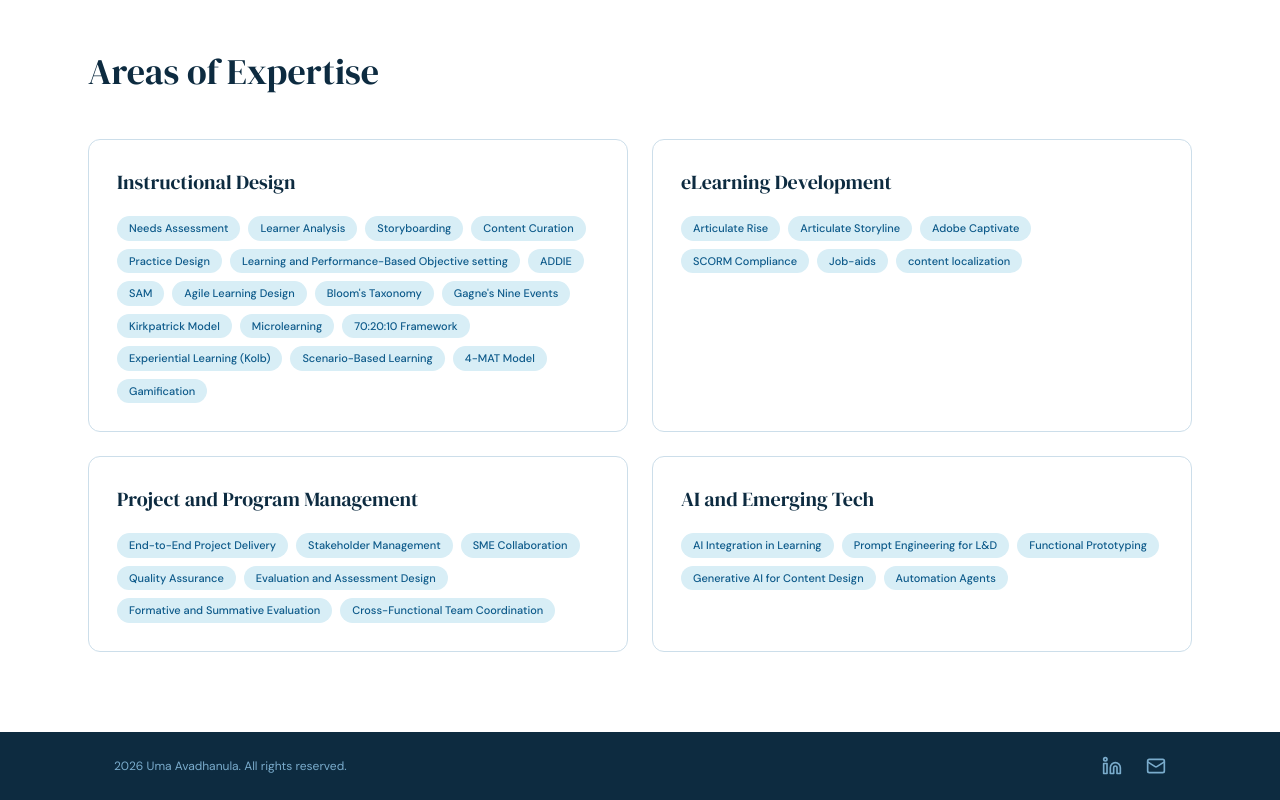
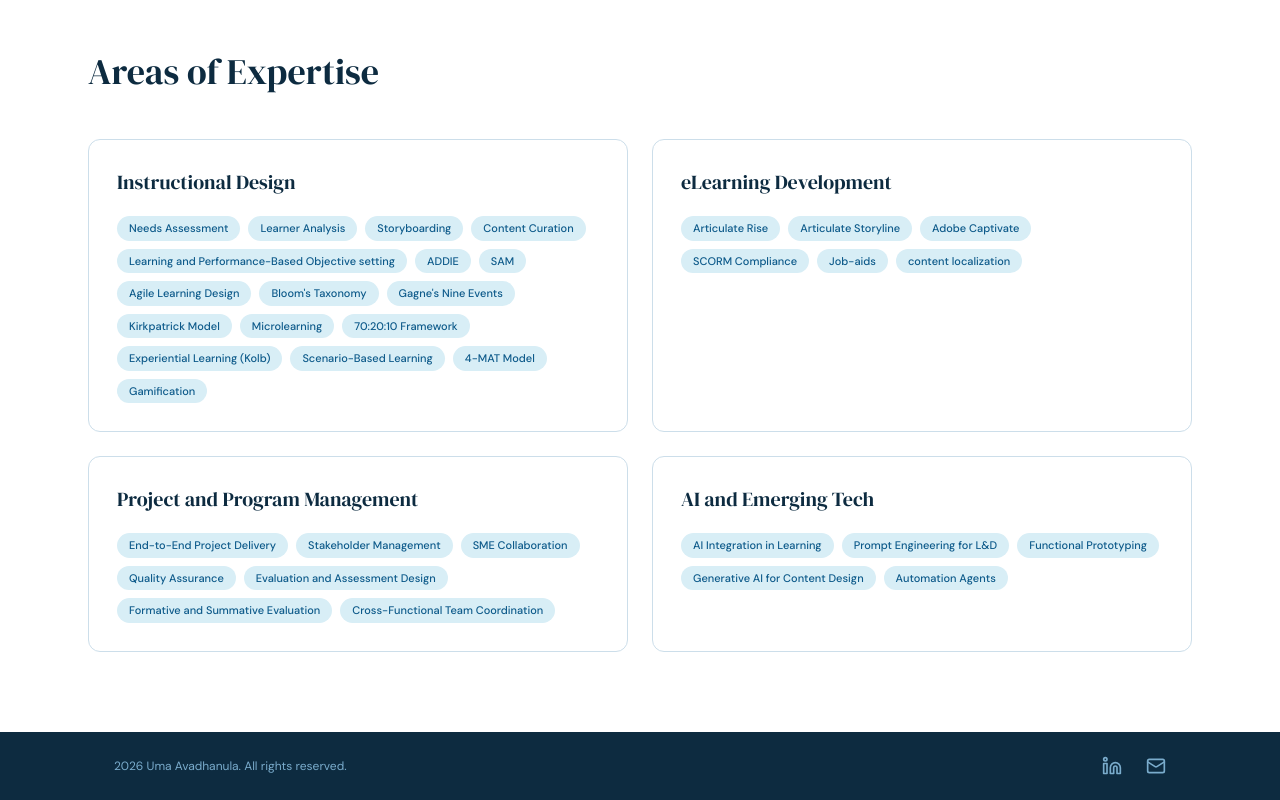
Before and after one commit to umaavadh/UmaA, a React (Vite) app: page /about in a window 1280 px wide. Shown: the part 877-1677 px from the top of the page. Built offline with nearby package versions, Linux system fonts and the light colour scheme.

Commit message:
Remove 'Practice Design' tag

```diff
--- a/src/pages/About.tsx
+++ b/src/pages/About.tsx
@@ -18,7 +18,6 @@ export default function About() {
         'Learner Analysis',
         'Storyboarding',
         'Content Curation',
-        'Practice Design',
         'Learning and Performance-Based Objective setting',
         'ADDIE',
         'SAM',
```
